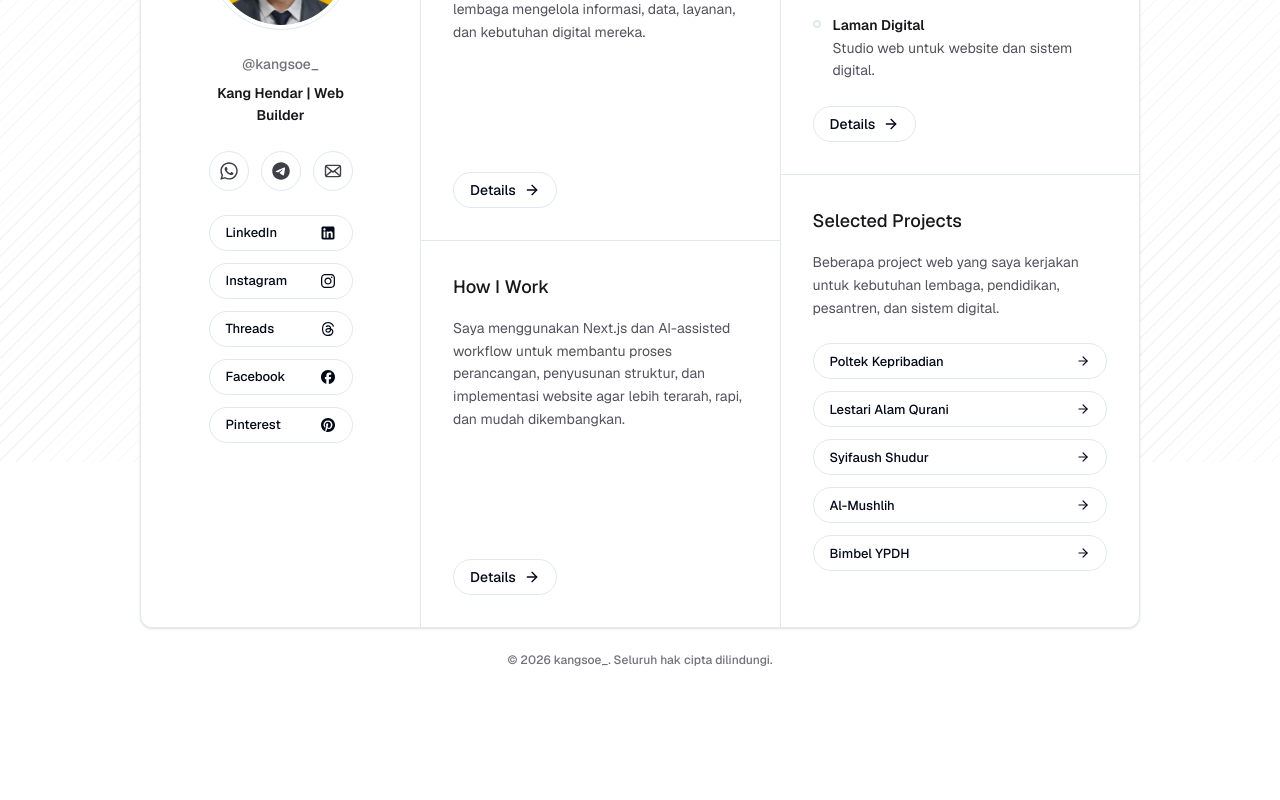
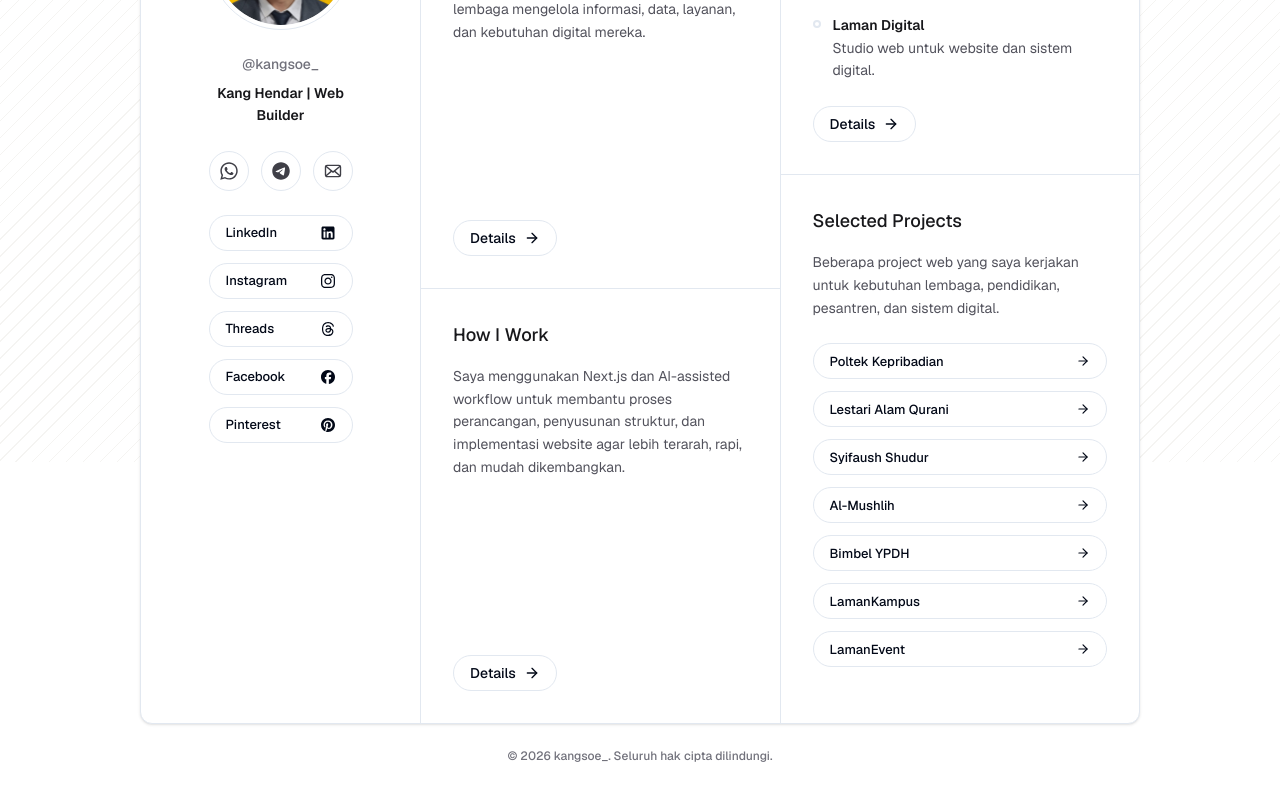
Before and after one commit to kanghendar27/kangsoe_, a Next.js app: page / in a window 1280 px wide. Shown: the part 338-1138 px from the top of the page. Before the commit the page ends 1054 px from the top, so only its background shows below. Built offline with nearby package versions, Linux system fonts and the light colour scheme.

Commit message:
Add LamanKampus and LamanEvent to selected projects

```diff
--- a/app/page.tsx
+++ b/app/page.tsx
@@ -46,6 +46,16 @@ const selectedProjects = [
   {
     title: "Bimbel YPDH",
     href: "https://ypdh.sch.id/",
+  },
+  {
+    title: "LamanKampus",
+    href: "https://portal-prisain.vercel.app/",
+    description: "Sistem Digital Akademik",
+  },
+  {
+    title: "LamanEvent",
+    href: "https://event-dakwah-register.up.railway.app/admin/login",
+    description: "EDR (Event Digital Registration)",
   },
 ];
 
```
Also changed, not shown: 1 other file (tests, documents, lock files or other folders).
